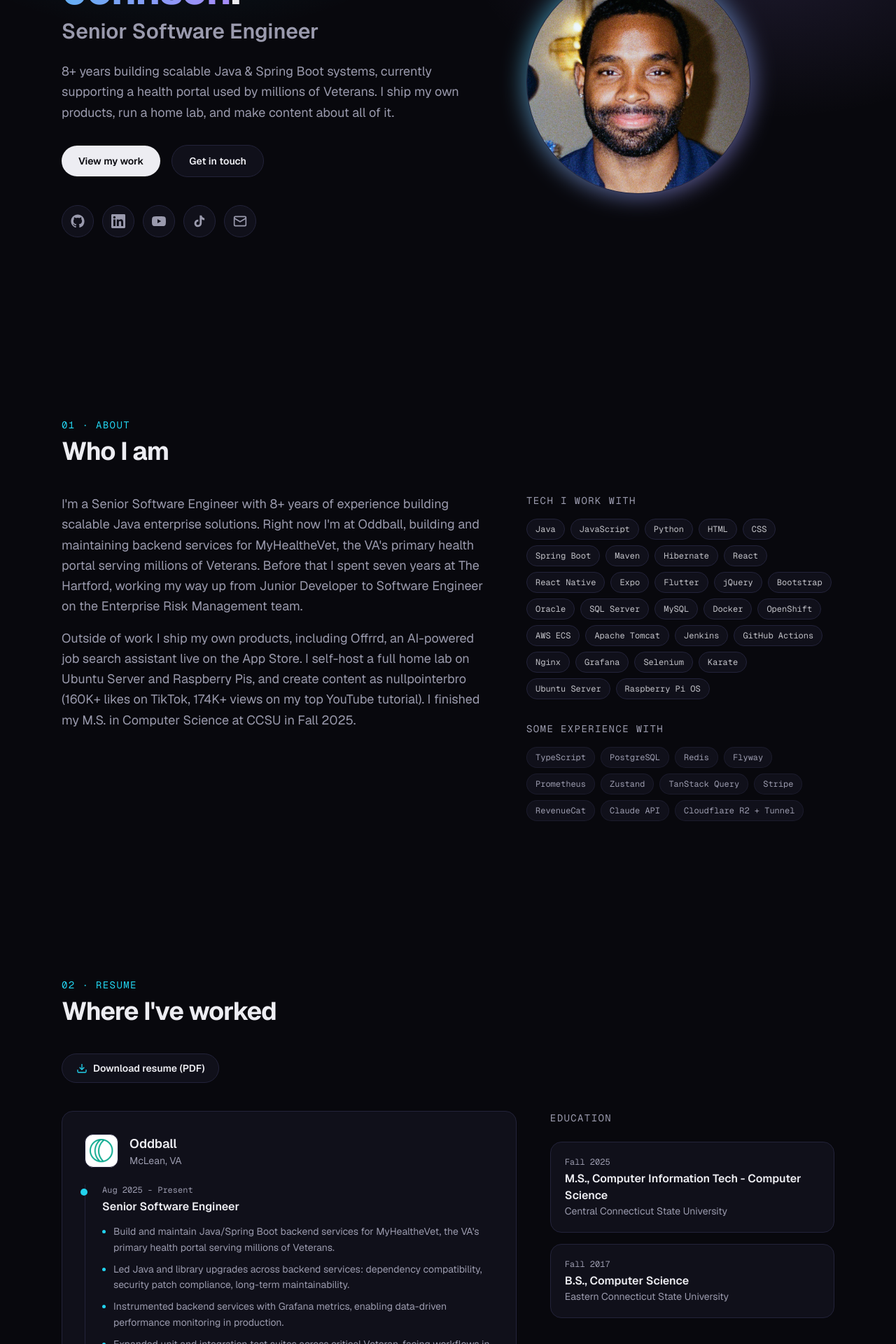
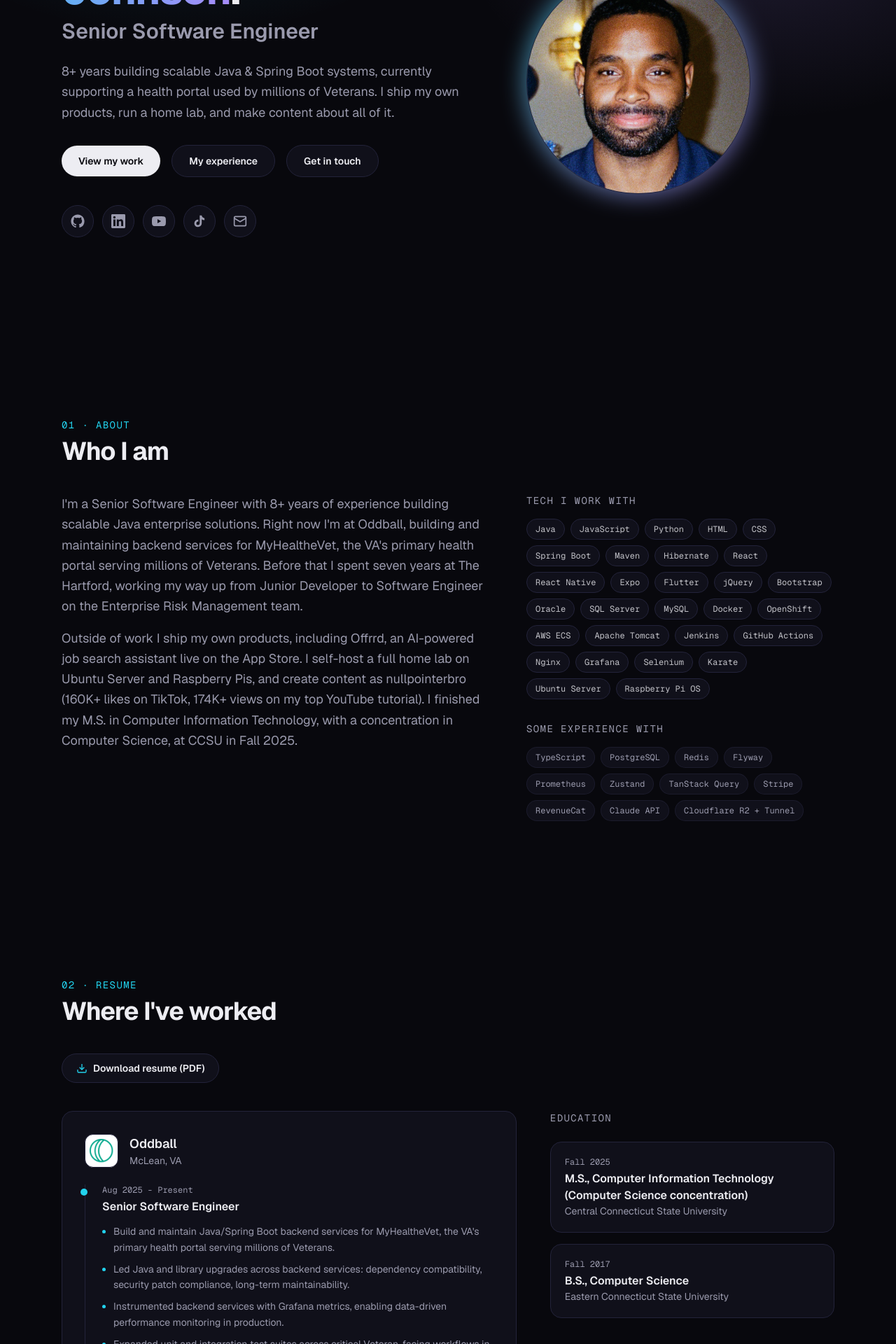
Before and after one commit to johnsonmau/mbj, a Next.js app: page / in a window 1280 px wide. Shown: the part 315-2235 px from the top of the page at 70% size. Built offline with nearby package versions, Linux system fonts and the light colour scheme.

Commit message:
feat: add experience button to hero; correct M.S. degree naming

```diff
--- a/components/Hero.tsx
+++ b/components/Hero.tsx
@@ -32,6 +32,12 @@
               View my work
             </Link>
             <Link
+              href="/#resume"
+              className="rounded-full border border-edge bg-surface px-6 py-3 text-sm font-semibold transition hover:border-accent"
+            >
+              My experience
+            </Link>
+            <Link
               href="/#contact"
               className="rounded-full border border-edge bg-surface px-6 py-3 text-sm font-semibold transition hover:border-accent"
             >
--- a/content/site.ts
+++ b/content/site.ts
@@ -27,7 +27,7 @@
 export const about = {
   paragraphs: [
     "I'm a Senior Software Engineer with 8+ years of experience building scalable Java enterprise solutions. Right now I'm at Oddball, building and maintaining backend services for MyHealtheVet, the VA's primary health portal serving millions of Veterans. Before that I spent seven years at The Hartford, working my way up from Junior Developer to Software Engineer on the Enterprise Risk Management team.",
-    "Outside of work I ship my own products, including Offrrd, an AI-powered job search assistant live on the App Store. I self-host a full home lab on Ubuntu Server and Raspberry Pis, and create content as nullpointerbro (160K+ likes on TikTok, 174K+ views on my top YouTube tutorial). I finished my M.S. in Computer Science at CCSU in Fall 2025.",
+    "Outside of work I ship my own products, including Offrrd, an AI-powered job search assistant live on the App Store. I self-host a full home lab on Ubuntu Server and Raspberry Pis, and create content as nullpointerbro (160K+ likes on TikTok, 174K+ views on my top YouTube tutorial). I finished my M.S. in Computer Information Technology, with a concentration in Computer Science, at CCSU in Fall 2025.",
   ],
   // Primary skills come straight from the resume's Technical Expertise section.
   skills: {
@@ -343,7 +343,7 @@
   ] satisfies Company[],
   education: [
     {
-      credential: "M.S., Computer Information Tech - Computer Science",
+      credential: "M.S., Computer Information Technology (Computer Science concentration)",
       institution: "Central Connecticut State University",
       period: "Fall 2025",
     },
```
